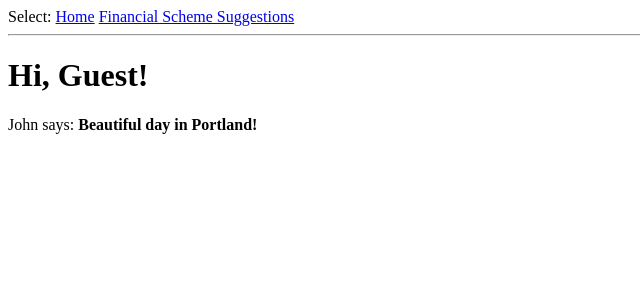
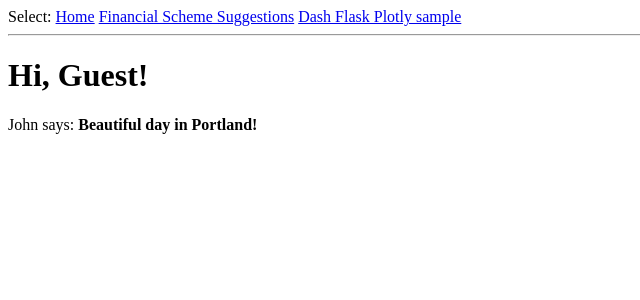
Before and after one commit to NicholasGoh/real_estate_app, a Flask app: page / in a window 1280 px wide. Shown: the top 300 px of the page, without its empty margins (0-640 px from the left). Run offline with Flask 3, Linux system fonts and the light colour scheme; some libraries are stand-ins or nearby versions.

Commit message:
minor change

```diff
--- a/dashflaskapp/flaskapp/templates/base.html
+++ b/dashflaskapp/flaskapp/templates/base.html
@@ -15,6 +15,7 @@
             Select:
             <a href="{{url_for('homepage')}}">Home</a>
             <a href="{{url_for('personal_info')}}">Financial Scheme Suggestions</a>
+            <a href="{{url_for('/dashapp/')}}">Dash Flask Plotly sample</a>
         </div>
         <hr>
         {% with messages = get_flashed_messages() %}
--- a/mainapp.py
+++ /dev/null
@@ -1 +0,0 @@
-from flaskApp import flaskApp
```
Also changed, not shown: 1 other file.
